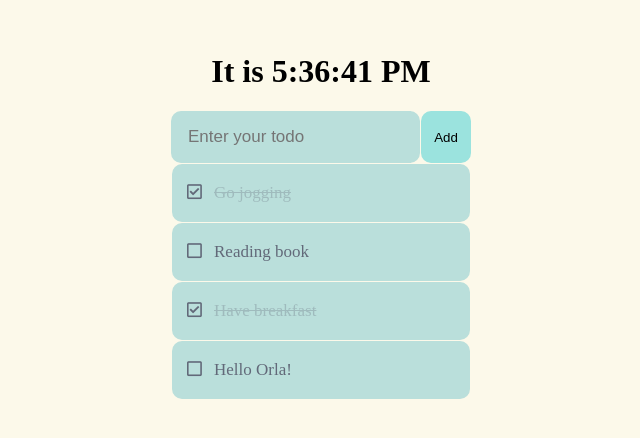
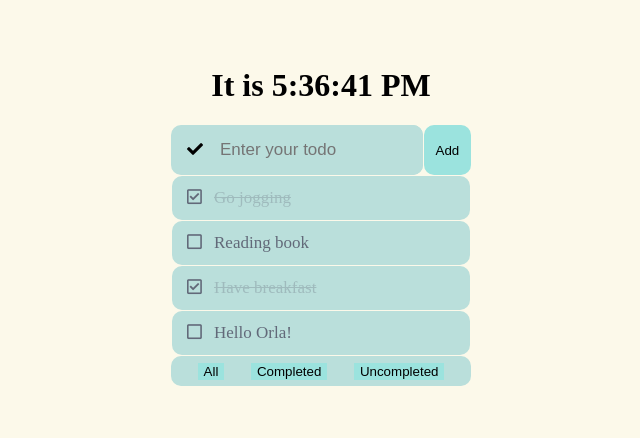
Before and after one commit to severustran/reactJS-on-the-road, a React (Create React App) app: page / in a window 1280 px wide. Shown: the part 184-622 px from the top of the page, without its empty margins (319-959 px from the left). Built offline with nearby package versions, Linux system fonts and the light colour scheme.

Commit message:
add all raw button

```diff
--- a/src/App.js
+++ b/src/App.js
@@ -1,6 +1,7 @@
 import React, {Component} from 'react';
 import Todos from './components/Todos';
 import './components/Todos.css';
+import TodoFilter from './components/TodoFilter';
 
 class App extends Component {
   constructor(props){
@@ -84,6 +85,7 @@ class App extends Component {
       <div className="container">
         <div className="input-group">
           <div className="input-txt">
+              <span><i className="fas fa-check"></i></span>
               <input type="text"
                 placeholder="Enter your todo"
                 ref={ this.txtInput }
@@ -106,6 +108,7 @@ class App extends Component {
         {
           this.state.todoLists.length === 0 && 'Nothing show up here'
         }
+        <TodoFilter />
       </div>
     )
   }
--- a/src/components/TodoFilter.js
+++ b/src/components/TodoFilter.js
@@ -1,8 +1,14 @@
 import React, { Component } from 'react'
+import '../components/Todos.css'
 
 class TodoFilter extends Component {
     render(){
-
+        return (
+            <div className="footer">
+                <button>All</button>
+                <button>Completed</button>
+                <button>Uncompleted</button>
+            </div>)
     }
 }
 
--- a/src/components/Todos.css
+++ b/src/components/Todos.css
@@ -32,6 +32,7 @@
 .TodoItem p {
     flex: auto;
     user-select: none;
+    margin: 10px 0px;
 }
 
 .TodoItem-complete > p {
@@ -47,11 +48,18 @@
 
 .input-txt {
     flex: auto;
-    position: relative;
     box-sizing: border-box;
     background: #badfdb;
     border-radius: 10px;
     margin-right: 1px;
+    position: relative;
+    overflow: hidden;
+    display: flex;
+}
+
+.input-group .input-txt span {
+    padding-left: 16px;
+    padding-top: 16px;
 }
 
 .input-group .input-txt > input {
@@ -62,19 +70,43 @@
     font-size: 17px;
     margin-left: 15px;
     color: #626979;
+    box-sizing: border-box;
 }
 
 .input-group > button {
     border: none;
-    height: auto;
+    height: 50px;
     width: 50px;
     border-radius: 10px;
     cursor: pointer;
     transition: 200ms all;
     outline: none;
     background: #9be3de;
+    user-select: none;
 }
 
 .input-group > button:hover {
     background: #ffe3ed;
 }
+
+.footer {
+    display: flex;
+    justify-content: space-evenly;
+    align-items: center;
+    margin-top: 1px;
+    background: #badfdb;
+    border-radius: 10px;
+    height: 30px;
+}
+
+.footer > button {
+    outline: none;
+    border: none;
+    background: #9be3de;
+    cursor: pointer;
+    transition: 200ms all;
+}
+
+.footer > button:hover {
+    background: #ffe3ed;
+}
```
